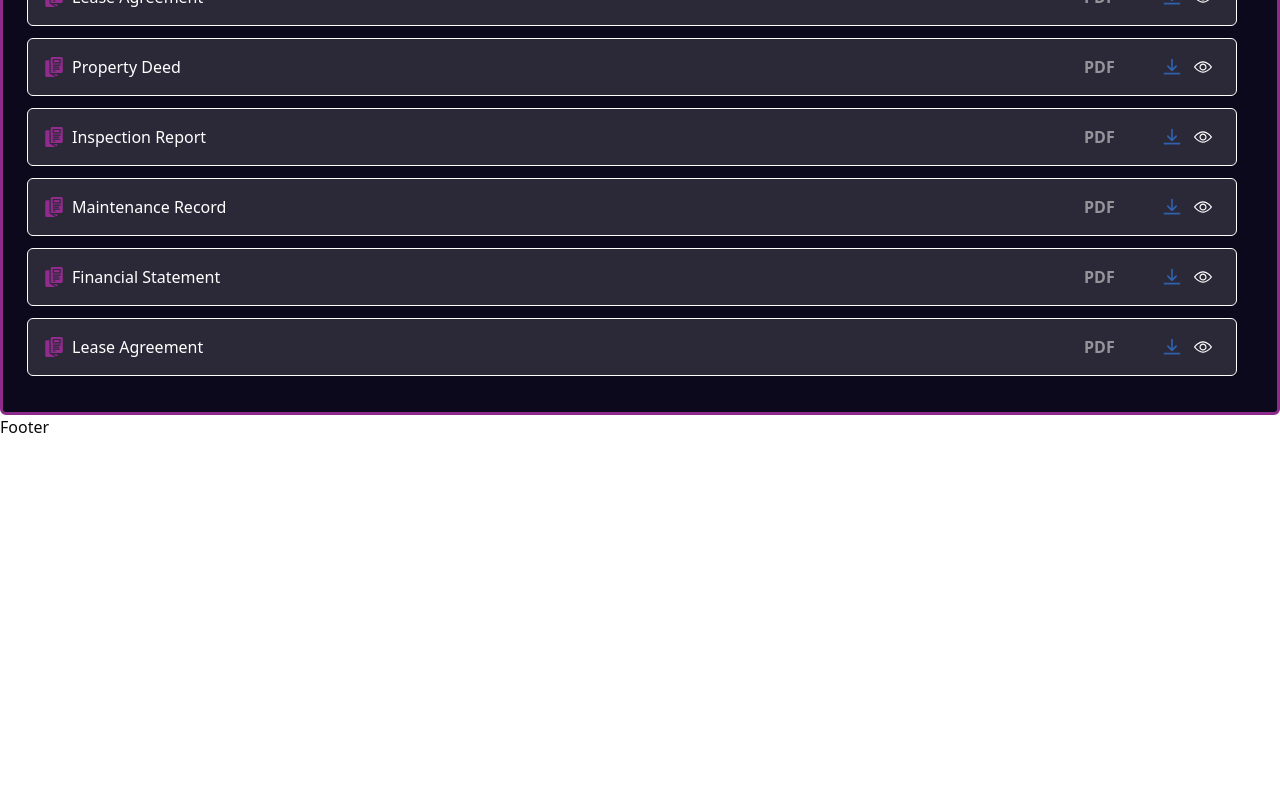
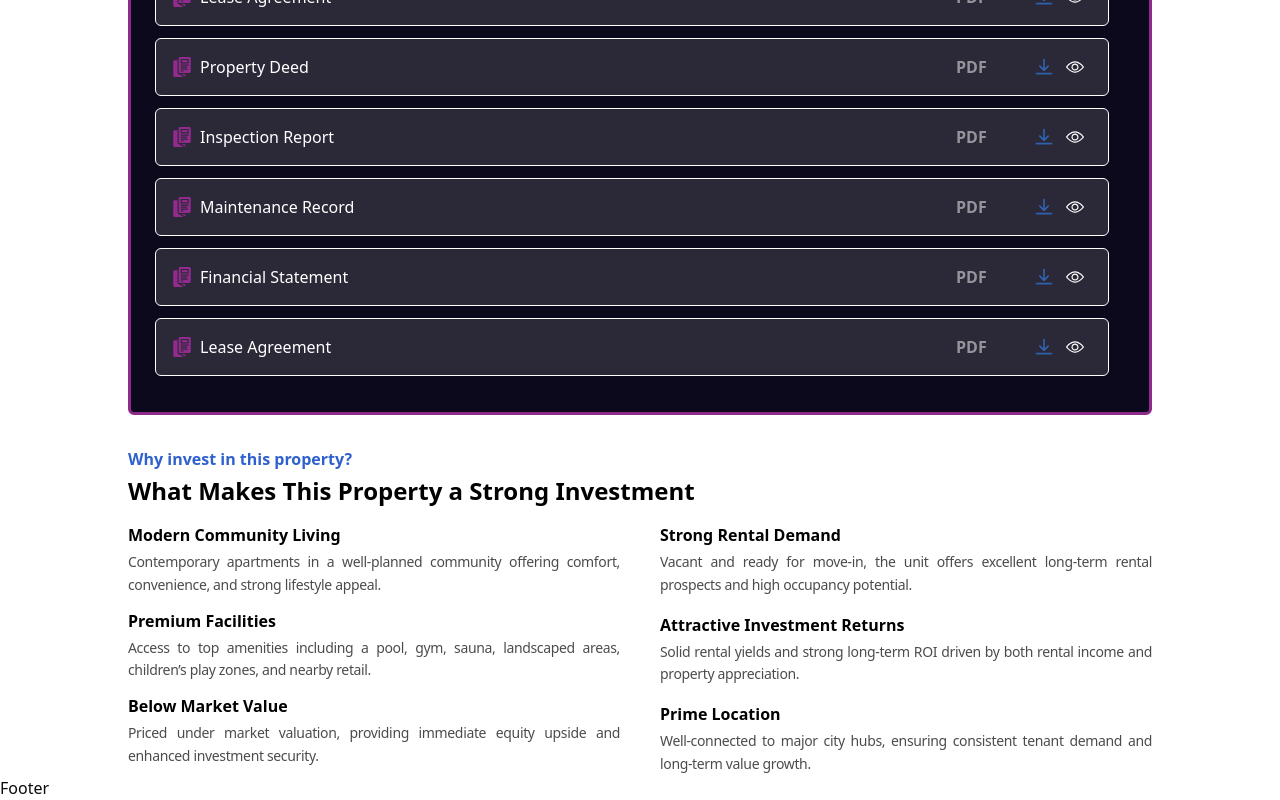
Before and after one commit to Hassan-SoftwareEngineer/hill_estate, a Next.js app in the folder client/: page / in a window 1280 px wide. Shown: the part 2735-3535 px from the top of the page. Before the commit the page ends 3174 px from the top, so only its background shows below. Built offline with nearby package versions, Linux system fonts and the light colour scheme.

Commit message:
complete property Investment section ...

```diff
--- a/client/app/globals.css
+++ b/client/app/globals.css
@@ -161,6 +161,11 @@
   .max-width-sm {
     @apply max-w-6xl mx-auto;
   }
+
+  .max-width-xs {
+    @apply max-w-5xl mx-auto;
+  }
+
   .main-heading {
     @apply text-4xl font-bold text-center mb-6 bg-linear-to-r from-foreground-personalized to-foreground-accent bg-clip-text text-transparent;
   }
--- a/client/app/layout.tsx
+++ b/client/app/layout.tsx
@@ -30,7 +30,7 @@ export default function RootLayout({
         className={`${geistSans.variable} ${geistMono.variable} antialiased`}
       >
         <Header />
-        <main className="min-h-screen max-width flex flex-col gap-4 md:gap-6 lg:gap-8">
+        <main className="min-h-screen max-width-xs flex flex-col gap-4 md:gap-6 lg:gap-8">
           {children}
         </main>
         <Footer/>
--- a/client/app/page.tsx
+++ b/client/app/page.tsx
@@ -1,4 +1,5 @@
 import Documents from "@/components/molecules/Documents";
+import Investment from "@/components/molecules/Investment";
 import Hero from "@/components/organisms/Hero";
 
 const Home = () => {
@@ -6,6 +7,7 @@ const Home = () => {
     <>
     <Hero />
     <Documents />
+    <Investment />
      </>
   )
 }
--- /dev/null
+++ b/client/components/atoms/InvestmentCard/index.tsx
@@ -0,0 +1,16 @@
+import React from 'react';
+import { InvestmentCardProps } from './types';
+
+const InvestmentCard : React.FC <InvestmentCardProps> = ({
+    title,
+    description
+ }) => {
+  return (
+    <div>
+      <h3 className='font-bold text-foreground-secondary mb-1'> {title} </h3>
+      <p className='text-foreground-secondary font-medium leading-relaxed opacity-70 text-justify text-sm tracking-tight'> {description} </p>
+    </div>
+  )
+}
+
+export default InvestmentCard;
--- /dev/null
+++ b/client/components/atoms/InvestmentCard/types.ts
@@ -0,0 +1,4 @@
+export interface InvestmentCardProps {
+    title : string;
+    description : string;
+}
--- /dev/null
+++ b/client/components/molecules/Investment/constants.ts
@@ -0,0 +1,28 @@
+import { InvestmentCardProps } from "@/components/atoms/InvestmentCard/types";
+
+export const INVESTMENT : InvestmentCardProps [] = [
+    {
+        title: "Modern Community Living",
+        description: "Contemporary apartments in a well-planned community offering comfort, convenience, and strong lifestyle appeal."
+    },
+    {
+        title: "Premium Facilities",
+        description: "Access to top amenities including a pool, gym, sauna, landscaped areas, children’s play zones, and nearby retail."
+    },
+    {
+        title: "Below Market Value",
+        description: "Priced under market valuation, providing immediate equity upside and enhanced investment security."
+    },
+    {
+        title: "Strong Rental Demand",
+        description: "Vacant and ready for move-in, the unit offers excellent long-term rental prospects and high occupancy potential."
+    },
+    {
+        title: "Attractive Investment Returns",
+        description: "Solid rental yields and strong long-term ROI driven by both rental income and property appreciation."
+    },
+    {
+        title: "Prime Location",
+        description: "Well-connected to major city hubs, ensuring consistent tenant demand and long-term value growth."
+    }
+]
--- /dev/null
+++ b/client/components/molecules/Investment/index.tsx
@@ -0,0 +1,26 @@
+import InvestmentCard from '@/components/atoms/InvestmentCard';
+import React from 'react';
+import { INVESTMENT } from './constants';
+
+const Investment : React.FC = () => {
+  return (
+    <section>
+      <h3 className='font-semibold text-foreground-personalized mb-1'> Why invest in this property? </h3>
+      <h1 className='text-2xl font-bold text-foreground-secondary mb-4'> What Makes This Property a Strong Investment </h1>
+      <div className='grid grid-co1s-1 md:grid-cols-2 gap-4 md:gap-6 lg:gap-10 2xl:gap-12'>
+        <div className='space-y-3'>
+          {INVESTMENT.slice(0, 3).map((investment, index) => (
+            <InvestmentCard key={index} title={investment.title} description={investment.description} />
+          ))}
+        </div>
+        <div className='space-y-4'>
+          {INVESTMENT.slice(3, 6).map((investment, index) => (
+            <InvestmentCard key={index} title={investment.title} description={investment.description} />
+          ))}
+        </div>
+      </div>
+    </section>
+  )
+}
+
+export default Investment;
--- a/client/components/molecules/PropertyInvestment/index.tsx
+++ /dev/null
@@ -1,11 +0,0 @@
-import React from 'react';
-
-const PropertyInvestment : React.FC = () => {
-  return (
-    <div>
-      PropertyInvestment
-    </div>
-  )
-}
-
-export default PropertyInvestment;
```
